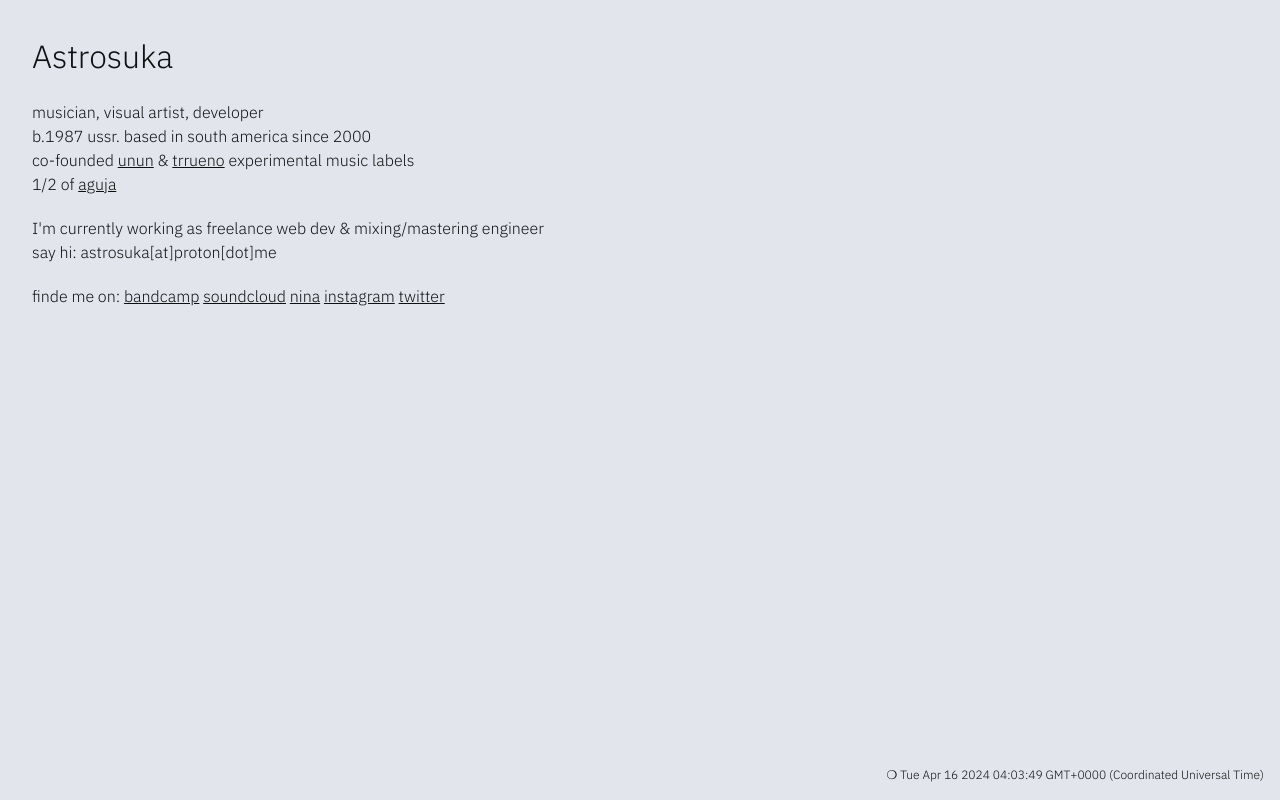
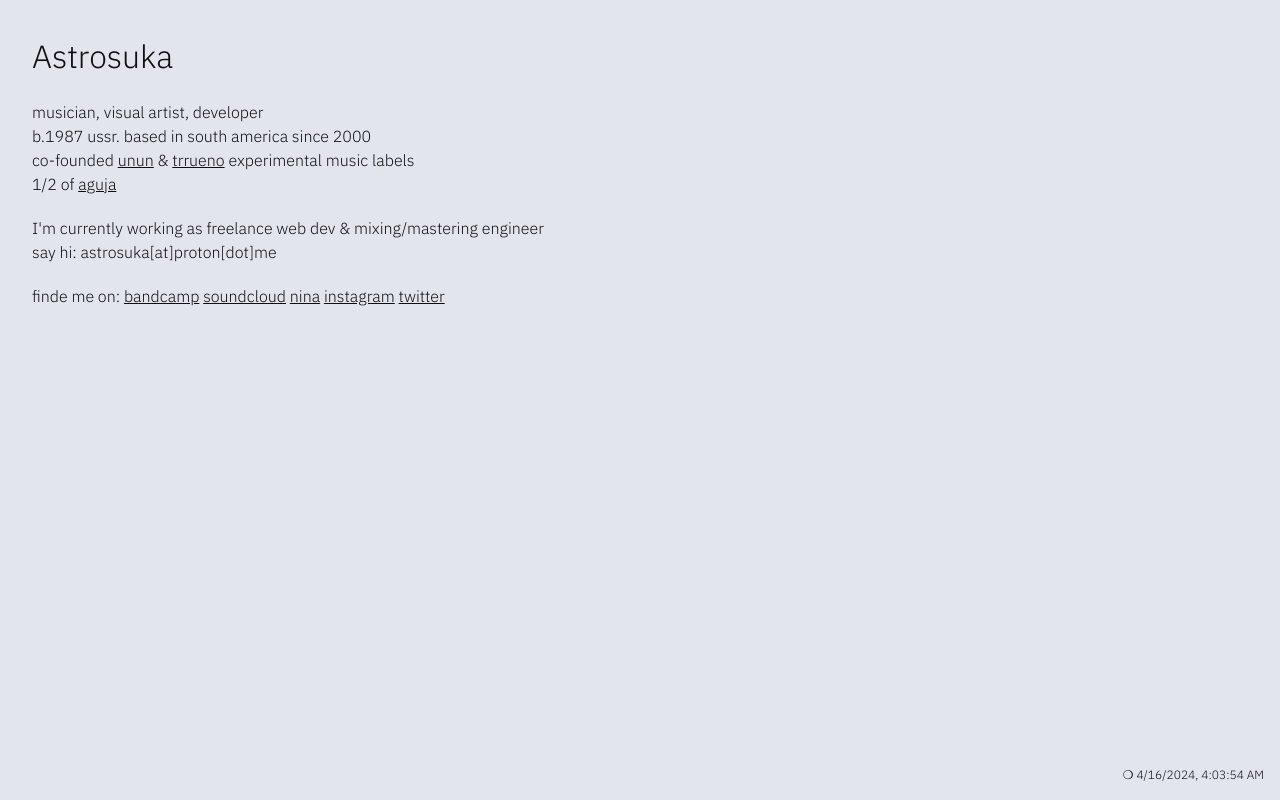
Before and after one commit to astrosuka/astrosuka, a React (Vite) app: page / in a window 1280 px wide. Built offline with nearby package versions, Linux system fonts and the light colour scheme.

Commit message:
Make clock render in real time

```diff
--- a/src/App.jsx
+++ b/src/App.jsx
@@ -1,8 +1,13 @@
 import './App.css';
 import { motion } from 'framer-motion';
+import React, { useState, useEffect } from 'react';
 
 function App() {
-  const fecha = new Date();
+  const [dateState, setDateState] = useState(new Date());
+  useEffect(() => {
+    setInterval(() => setDateState(new Date()), 1000);
+  }, []);
+
   return (
     <>
       <motion.h1
@@ -42,7 +47,7 @@ function App() {
           <a href="https://twitter.com/astrosuka">twitter</a>{' '}
         </div>
       </motion.div>
-      <div className="date">❍ {fecha.toString()}</div>
+      <div className="date">❍ {dateState.toLocaleString()}</div>
     </>
   );
 }
```
